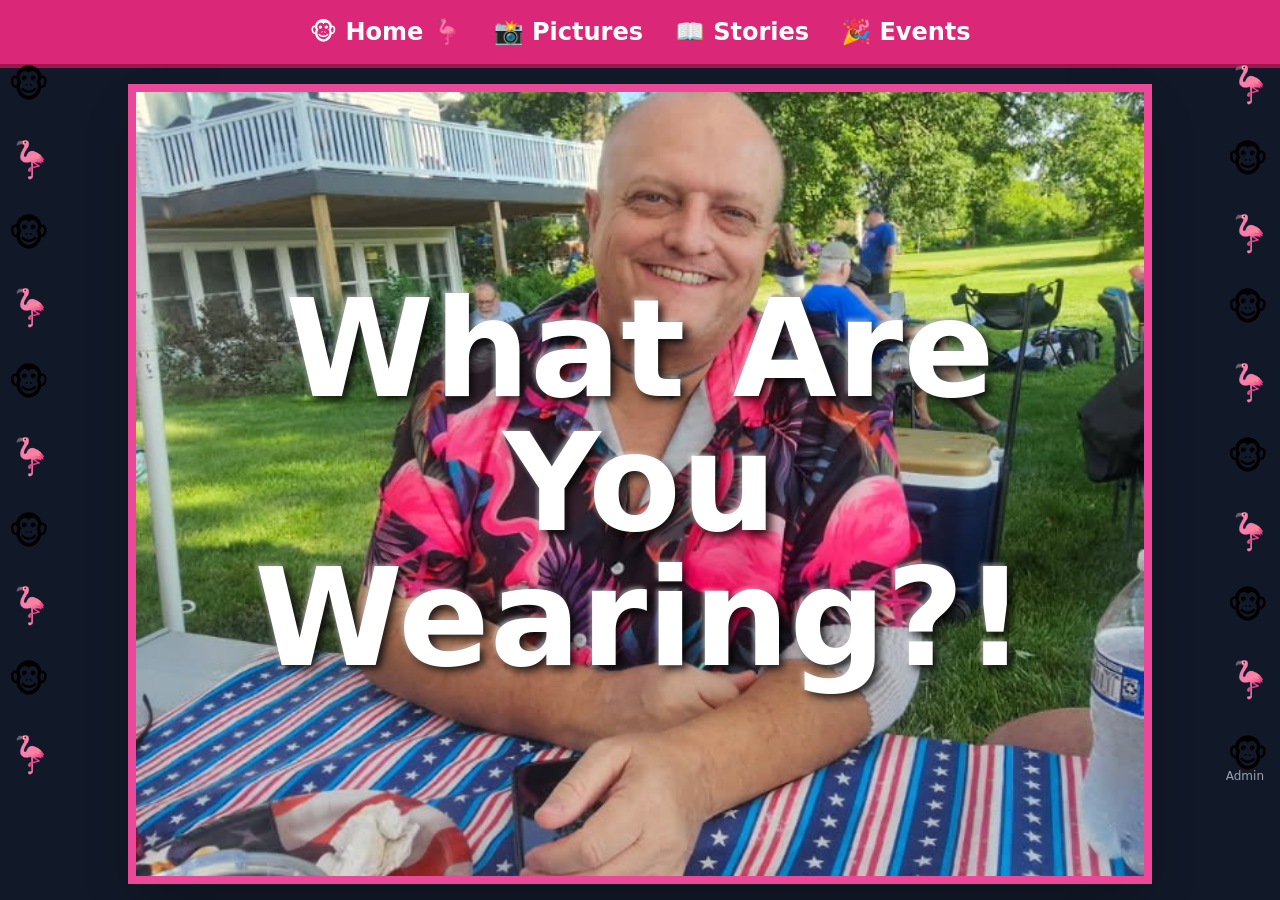
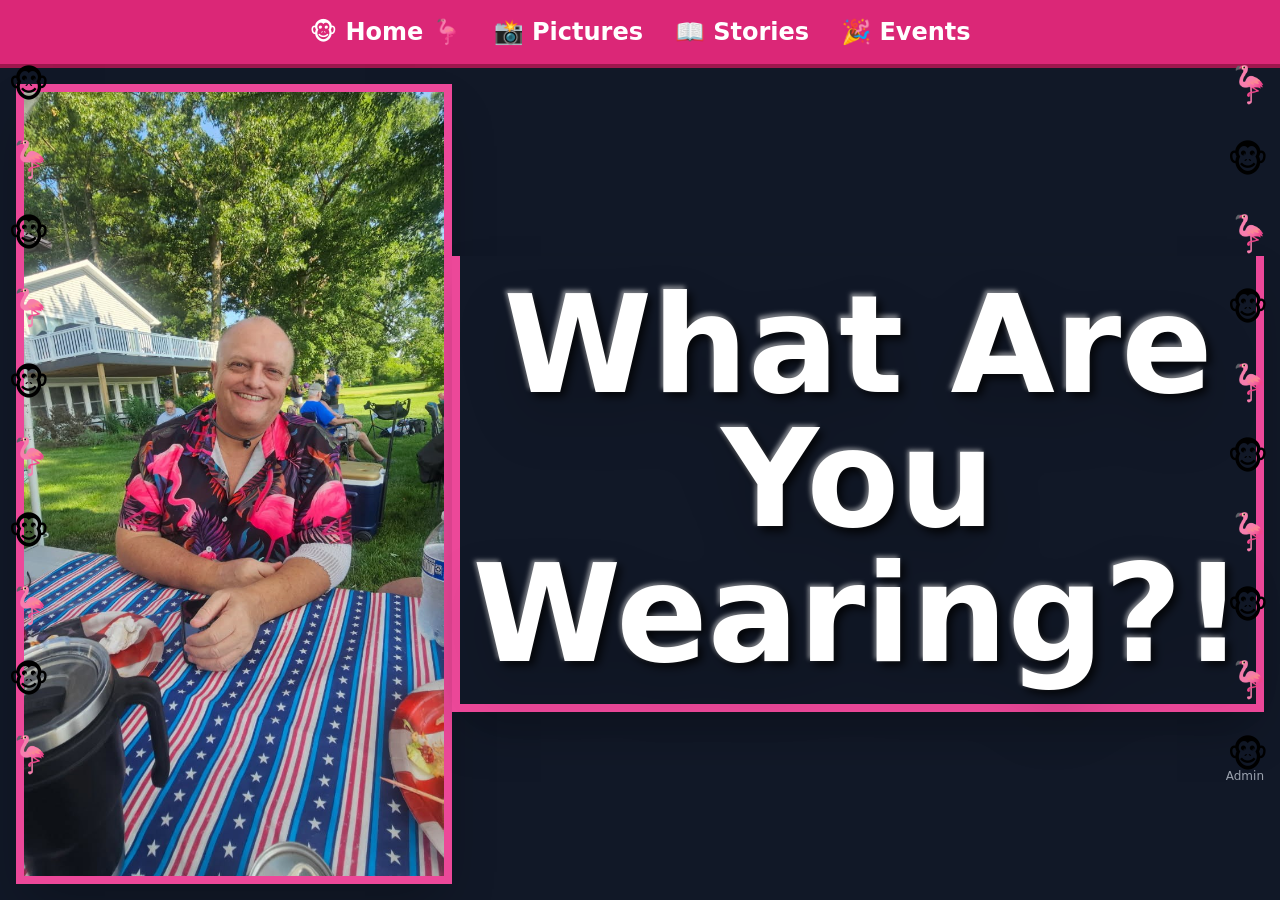
Before and after one commit to seamusowens/celebration-site, a Next.js app: page / in a window 1280 px wide. Built offline with nearby package versions, Linux system fonts and the light colour scheme.

Commit message:
Move homepage text below background image

```diff
--- a/app/page.tsx
+++ b/app/page.tsx
@@ -13,14 +13,17 @@ export default function Home() {
         {[...Array(10)].map((_, i) => <span key={i}>{i % 2 === 0 ? '🦩' : '🐵'}</span>)}
       </div>
       <div
-        className="w-full max-w-5xl min-h-screen shadow-2xl border-8 border-pink-500 flex items-center justify-center"
+        className="w-full max-w-5xl shadow-2xl border-8 border-pink-500"
         style={{
           backgroundImage: `url(/images/Main%20Landing%20Page.jpg)`,
           backgroundSize: 'cover',
-          backgroundPosition: 'center'
+          backgroundPosition: 'center',
+          minHeight: '100vh'
         }}
       >
-        <div className="text-center p-8">
+      </div>
+      <div className="w-full max-w-5xl shadow-2xl border-8 border-pink-500 border-t-0 bg-gray-900 p-8">
+        <div className="text-center">
           <h1 className="text-6xl md:text-9xl font-black text-white drop-shadow-2xl animate-pop" style={{textShadow: '4px 4px 8px rgba(0,0,0,0.8), -2px -2px 4px rgba(255,255,255,0.5)'}}>
             What Are You Wearing?!
           </h1>
```
